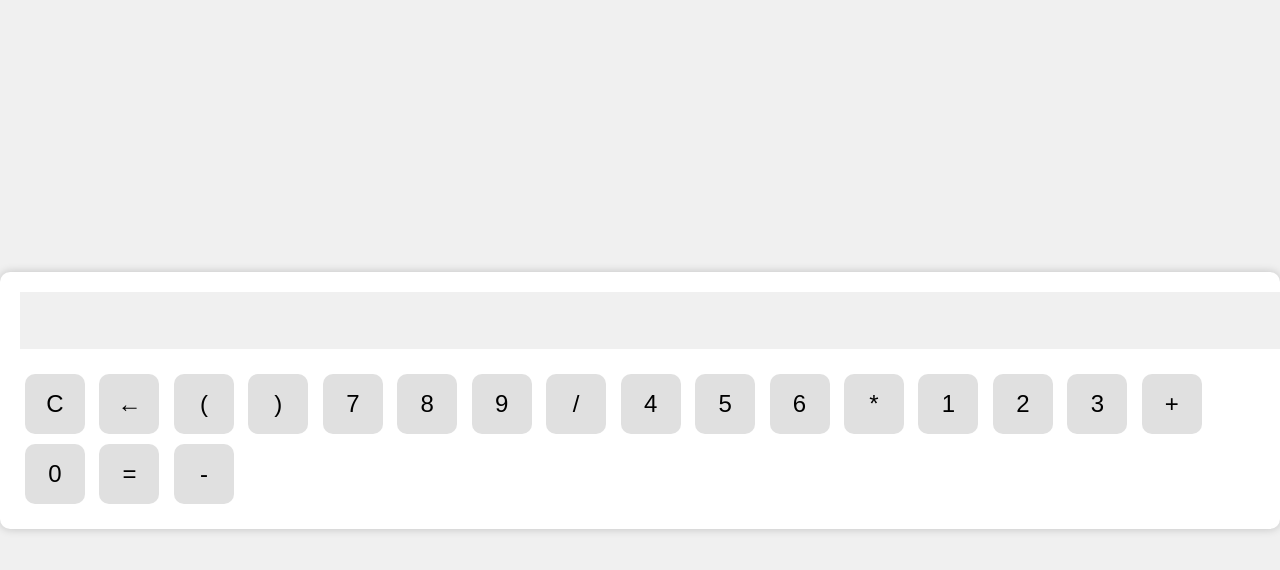
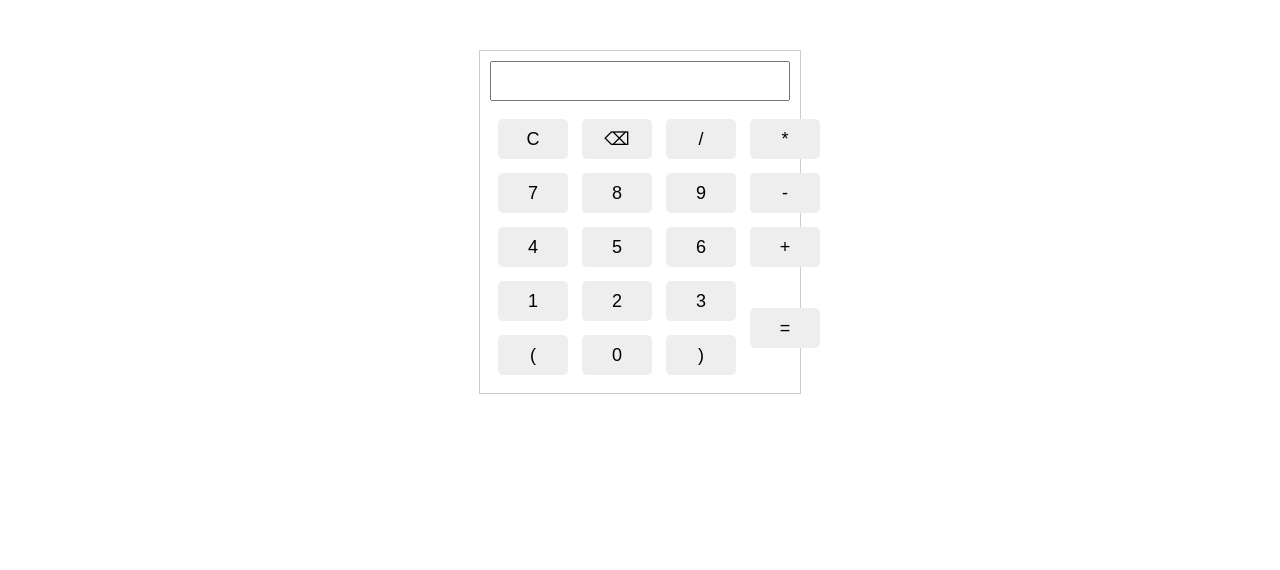
Before and after one commit to acciojob/calculator-js-2-DachepallySahithi, a website: page main.html in a window 1280 px wide. Drawn offline with Linux system fonts and the light colour scheme.

Commit message:
created a submission

```diff
--- a/main.html
+++ b/main.html
@@ -9,30 +9,38 @@
   </head>
   <body>
 	  <div class="calculator">
-		  <div class="display">
-			  <input type="text" id="display" readonly>
-	  </div>
-		  <div class="buttons">
-			  <button id="C">C</button>
-			  <button id="back">←</button>
-	          <button id="op">(</button>
-              <button id="cl">)</button>
-              <button id="7">7</button>
-              <button id="8">8</button>
-              <button id="9">9</button>
-              <button id="divi">/</button>
-              <button id="4">4</button>
-              <button id="5">5</button>
-              <button id="6">6</button>
-              <button id="*">*</button>
-			  <button id="1">1</button>
-              <button id="2">2</button>
-              <button id="3">3</button>
-              <button id="plus">+</button>
-              <button id="0">0</button>
-              <button id="equal">=</button>
-              <button id="minus">-</button>
-		  </div>
+        <input type="text" id="display" readonly>
+        <table>
+            <tr>
+                <td><button id="C">C</button></td>
+                <td><button id="back">&#9003;</button></td>
+                <td><button id="divi">/</button></td>
+                <td><button id="*">*</button></td>
+            </tr>
+            <tr>
+                <td><button id="7">7</button></td>
+                <td><button id="8">8</button></td>
+                <td><button id="9">9</button></td>
+                <td><button id="-">-</button></td>
+            </tr>
+            <tr>
+				<td><button id="4">4</button></td>
+                <td><button id="5">5</button></td>
+                <td><button id="6">6</button></td>
+                <td><button id="+">+</button></td>
+            </tr>
+            <tr>
+                <td><button id="1">1</button></td>
+                <td><button id="2">2</button></td>
+                <td><button id="3">3</button></td>
+                <td rowspan="2"><button id="equal">=</button></td>
+            </tr>
+            <tr>
+                <td><button id="op">(</button></td>
+                <td><button id="0">0</button></td>
+                <td><button id="cl">)</button></td>
+            </tr>
+        </table>
 	  </div>
     <!-- Write yout code here -->
 
--- a/script.js
+++ b/script.js
@@ -1,47 +1,27 @@
-document.addEventListener("DOMContentLoaded", function () {
-    let display = document.getElementById('display');
+const display = document.getElementById('display');
+const buttons = document.querySelectorAll('button');
 
-    // Function to update the display
-    function updateDisplay(value) {
-        display.value = value;
-    }
+buttons.forEach(button => {
+    button.addEventListener('click', () => {
+        const buttonText = button.textContent;
+        const displayValue = display.value;
 
-    // Function to handle button clicks
-    function handleButtonClick(e) {
-        const value = e.target.innerText;
-        console.log("Button clicked:", value);  // Debugging line
-
-        if (value === "C") {
-            // Clear the display
-            updateDisplay("");
-        } else if (value === "←") {
-            // Remove the last character
-            updateDisplay(display.value.slice(0, -1));
-        } else if (value === "=") {
-            // Evaluate the expression
-            try {
-                let result = eval(display.value);
-
-                // Handle edge cases like Infinity, -Infinity, and NaN
-                if (result === Infinity || result === -Infinity || isNaN(result)) {
-                    throw new Error('Invalid result');
+        switch (buttonText) {
+            case 'C':
+                display.value = '';
+                break;
+            case '=':
+                try {
+                    display.value = eval(displayValue);
+                } catch (error) {
+                    display.value = 'Error';
                 }
-
-                // Update the display with the result
-                updateDisplay(result);
-            } catch (error) {
-                // If there's an error (like syntax error or invalid calculation), show "Error"
-                updateDisplay("Error");
-            }
-        } else {
-            // Append the button value to the display
-            updateDisplay(display.value + value);
+                break;
+            case '←':
+                display.value = displayValue.slice(0, -1);
+                break;
+            default:
+                display.value += buttonText;
         }
-    }
-
-    // Add event listeners to all buttons
-    const buttons = document.querySelectorAll('.buttons button');
-    buttons.forEach(button => {
-        button.addEventListener('click', handleButtonClick);
     });
 });
--- a/styles.css
+++ b/styles.css
@@ -1,46 +1,35 @@
-/*  your css code here. If applicable */
-body {
-    font-family: Arial, sans-serif;
-    display: flex;
-    justify-content: center;
-    align-items: center;
-    height: 100vh;
-    margin: 0;
-    background-color: #f0f0f0;
+.calculator {
+    width: 300px;
+    margin: 50px auto;
+    border: 1px solid #ccc;
+    padding: 10px;
 }
 
-.calculator {
-    background-color: #fff;
-    box-shadow: 0 0 10px rgba(0, 0, 0, 0.2);
-    padding: 20px;
-    border-radius: 10px;
+#display {
+    width: 100%;
+    height: 40px;
+    margin-bottom: 10px;
+    font-size: 20px;
+    text-align: right;
+    padding-right: 10px;
+    box-sizing: border-box;
 }
 
-.display input {
+table {
     width: 100%;
-    padding: 10px;
-    font-size: 2em;
-    text-align: right;
-    border: none;
-    margin-bottom: 20px;
-    background-color: #f0f0f0;
 }
 
-.buttons button {
-    width: 60px;
-    height: 60px;
-    font-size: 1.5em;
+button {
+    width: 70px;
+    height: 40px;
+    font-size: 18px;
     margin: 5px;
+    border: none;
+    border-radius: 5px;
+    background-color: #eee;
     cursor: pointer;
-    border-radius: 10px;
-    border: none;
-    background-color: #e0e0e0;
 }
 
-.buttons button:hover {
-    background-color: #ccc;
+button:hover {
+    background-color: #ddd;
 }
-
-.buttons button:active {
-    background-color: #bbb;
-}
```
